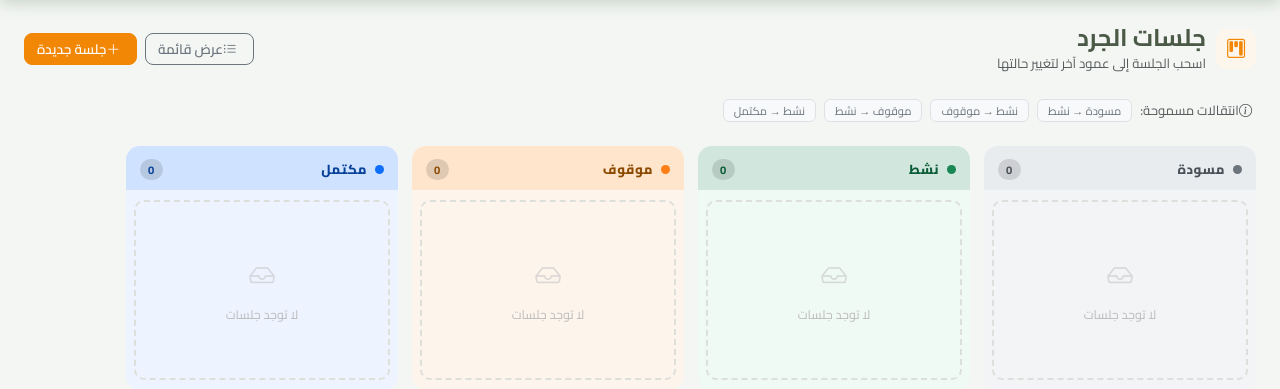
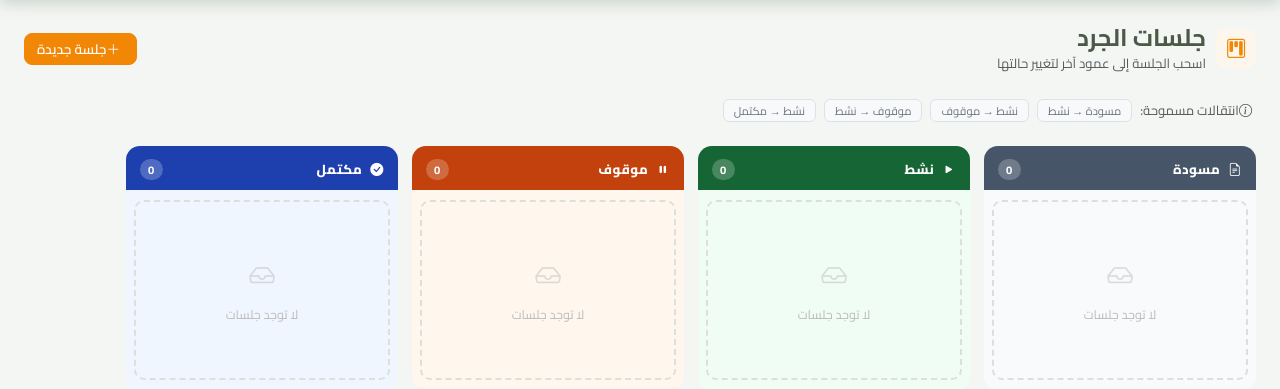
Before and after one commit to alzoubibasharacc-droid/inventory.hemam, a Flask app: page /admin/inv-sessions/kanban in a window 1280 px wide. Shown: the part 66-455 px from the top of the page. Run offline with Flask 3, Linux system fonts and the light colour scheme; a user stored in the database is signed in; some libraries are stand-ins or nearby versions.

Commit message:
feat: delete button on edit page, remove list-view btn, improve Kanban UI
- inv_session_edit: add danger-zone "حذف الجلسة" section (non-baseline only)
  with Bootstrap confirm modal; POST to admin.delete_session
- sessions.py delete_session: redirect to inv_sessions_kanban after deletion;
  remove unused count_date_str variable
- inv_sessions_kanban: remove "عرض قائمة" button from header
- Kanban column headers: solid vivid colors (slate/forest/burnt-orange/deep-blue)
  replacing washed-out pastels; white text + semi-transparent dot/count badge
- Column body backgrounds updated to match new header palette
- Column icons added (file/play/pause/check-circle) replacing plain dots
- Card accent borders updated to match new color scheme
- Action buttons: colored hover states per type (view→blue, edit→green, stats→purple)
  and distinct CSS classes (view-btn, edit-btn, stats-btn); stats icon → bi-graph-up

Co-Authored-By: Claude Sonnet 4.6 <noreply@anthropic.com>

```diff
--- a/routes/admin/sessions.py
+++ b/routes/admin/sessions.py
@@ -316,8 +316,7 @@ def delete_session(session_id):
         flash('لا يمكن حذف الجلسات الأساسية', 'danger')
         return redirect(url_for('admin.session_detail', session_id=session_id))
 
-    session_name    = inv_session.name
-    count_date_str  = inv_session.count_date.isoformat()
+    session_name = inv_session.name
 
     # Manual cascade: InventoryCount rows have no DB-level ON DELETE CASCADE
     InventoryCount.query.filter_by(session_id=session_id).delete()
@@ -325,4 +324,4 @@ def delete_session(session_id):
     db.session.commit()
 
     flash(f'تم حذف جلسة "{session_name}" وجميع بياناتها بنجاح', 'success')
-    return redirect(url_for('admin.sessions', count_date=count_date_str))
+    return redirect(url_for('admin.inv_sessions_kanban'))
--- a/templates/admin/inv_sessions_kanban.html
+++ b/templates/admin/inv_sessions_kanban.html
@@ -43,25 +43,25 @@
     letter-spacing: .04em;
     text-transform: uppercase;
 }
-.kb-col-header.draft    { background: #e9ecef; color: #495057; }
-.kb-col-header.active   { background: #d1e7dd; color: #0a5c36; }
-.kb-col-header.paused   { background: #ffe5cc; color: #8c4a00; }
-.kb-col-header.completed { background: #cfe2ff; color: #084298; }
+.kb-col-header.draft    { background: #475569; color: #fff; }
+.kb-col-header.active   { background: #166534; color: #fff; }
+.kb-col-header.paused   { background: #c2410c; color: #fff; }
+.kb-col-header.completed { background: #1e40af; color: #fff; }
 
 .kb-col-dot {
     width: 9px; height: 9px;
     border-radius: 50%;
     flex-shrink: 0;
 }
-.kb-col-dot.draft     { background: #6c757d; }
-.kb-col-dot.active    { background: #198754; }
-.kb-col-dot.paused    { background: #fd7e14; }
-.kb-col-dot.completed { background: #0d6efd; }
+.kb-col-dot.draft     { background: rgba(255,255,255,0.55); }
+.kb-col-dot.active    { background: rgba(255,255,255,0.55); }
+.kb-col-dot.paused    { background: rgba(255,255,255,0.55); }
+.kb-col-dot.completed { background: rgba(255,255,255,0.55); }
 
 .kb-col-count {
     margin-right: auto;
-    background: rgba(0,0,0,0.12);
-    color: inherit;
+    background: rgba(255,255,255,0.22);
+    color: #fff;
     font-size: 0.7rem;
     font-weight: 700;
     border-radius: 20px;
@@ -77,10 +77,10 @@
     flex-direction: column;
     gap: 8px;
 }
-.kb-col-header.draft    + .kb-col-body { background: #f3f4f6; }
-.kb-col-header.active   + .kb-col-body { background: #f0faf4; }
-.kb-col-header.paused   + .kb-col-body { background: #fdf4ec; }
-.kb-col-header.completed + .kb-col-body { background: #eef4ff; }
+.kb-col-header.draft    + .kb-col-body { background: #f8fafc; }
+.kb-col-header.active   + .kb-col-body { background: #f0fdf4; }
+.kb-col-header.paused   + .kb-col-body { background: #fff7ed; }
+.kb-col-header.completed + .kb-col-body { background: #eff6ff; }
 
 /* SortableJS states */
 .kb-ghost {
@@ -112,10 +112,10 @@
 .kb-card:hover  { box-shadow: 0 4px 16px rgba(0,0,0,0.12); }
 
 /* Status accent border */
-.kb-card[data-status="draft"]     { border-right-color: #6c757d; }
-.kb-card[data-status="active"]    { border-right-color: #198754; }
-.kb-card[data-status="paused"]    { border-right-color: #fd7e14; }
-.kb-card[data-status="completed"] { border-right-color: #0d6efd; }
+.kb-card[data-status="draft"]     { border-right-color: #94a3b8; }
+.kb-card[data-status="active"]    { border-right-color: #16a34a; }
+.kb-card[data-status="paused"]    { border-right-color: #ea580c; }
+.kb-card[data-status="completed"] { border-right-color: #2563eb; }
 
 /* Completed / baseline cards are non-draggable */
 .kb-card.no-drag {
@@ -270,7 +270,10 @@
     font-size: 0.8rem;
     transition: background .12s, color .12s, border-color .12s;
 }
-.kb-action-btn:hover { background: #f0f4f0; color: var(--brand-olive); border-color: #c8d4c8; }
+.kb-action-btn:hover           { background: #f0f4f0; color: var(--brand-olive); border-color: #c8d4c8; }
+.kb-action-btn.view-btn:hover  { background: #eff6ff; color: #1e40af; border-color: #93c5fd; }
+.kb-action-btn.edit-btn:hover  { background: #f0fdf4; color: #166534; border-color: #86efac; }
+.kb-action-btn.stats-btn:hover { background: #faf5ff; color: #6d28d9; border-color: #c4b5fd; }
 
 /* Empty column state */
 .kb-col-empty {
@@ -338,10 +341,6 @@
       </div>
     </div>
     <div class="d-flex gap-2 align-items-center flex-wrap">
-      <a href="{{ url_for('admin.inv_sessions_list') }}"
-         class="btn btn-outline-secondary btn-sm">
-        <i class="bi bi-list-ul me-1"></i>عرض قائمة
-      </a>
       <a href="{{ url_for('admin.inv_session_create') }}"
          class="btn btn-primary btn-sm">
         <i class="bi bi-plus-lg me-1"></i>جلسة جديدة
@@ -367,17 +366,17 @@
   <!-- ── Kanban board ───────────────────────────────────────────────────────── -->
   <div class="kb-board">
 
-    {% for col_status, col_label, col_css in [
-        ('draft',     'مسودة',   'draft'),
-        ('active',    'نشط',     'active'),
-        ('paused',    'موقوف',   'paused'),
-        ('completed', 'مكتمل',  'completed'),
+    {% for col_status, col_label, col_css, col_icon in [
+        ('draft',     'مسودة',  'draft',     'bi-file-earmark-text'),
+        ('active',    'نشط',    'active',    'bi-play-fill'),
+        ('paused',    'موقوف',  'paused',    'bi-pause-fill'),
+        ('completed', 'مكتمل', 'completed', 'bi-check-circle-fill'),
     ] %}
     <div class="kb-col" data-status="{{ col_status }}">
 
       <!-- Column header -->
       <div class="kb-col-header {{ col_css }}">
-        <span class="kb-col-dot {{ col_css }}"></span>
+        <i class="bi {{ col_icon }}"></i>
         <span>{{ col_label }}</span>
         <span class="kb-col-count" id="cnt-{{ col_status }}">
           {{ columns[col_status] | length }}
@@ -459,16 +458,16 @@
               </span>
               {% endif %}
               <a href="{{ url_for('admin.inv_session_detail', session_id=session.id) }}"
-                 class="kb-action-btn" title="عرض التفاصيل">
+                 class="kb-action-btn view-btn" title="عرض التفاصيل">
                 <i class="bi bi-eye"></i>
               </a>
               <a href="{{ url_for('admin.inv_session_edit', session_id=session.id) }}"
-                 class="kb-action-btn" title="تعديل">
+                 class="kb-action-btn edit-btn" title="تعديل">
                 <i class="bi bi-pencil"></i>
               </a>
               <a href="{{ url_for('admin.session_detail', session_id=session.id) }}"
-                 class="kb-action-btn" title="متابعة التقدم">
-                <i class="bi bi-bar-chart-line"></i>
+                 class="kb-action-btn stats-btn" title="متابعة التقدم">
+                <i class="bi bi-graph-up"></i>
               </a>
             </div>
 
```
Also changed, not shown: templates/admin/inv_session_edit.html (+57 -0 lines).
